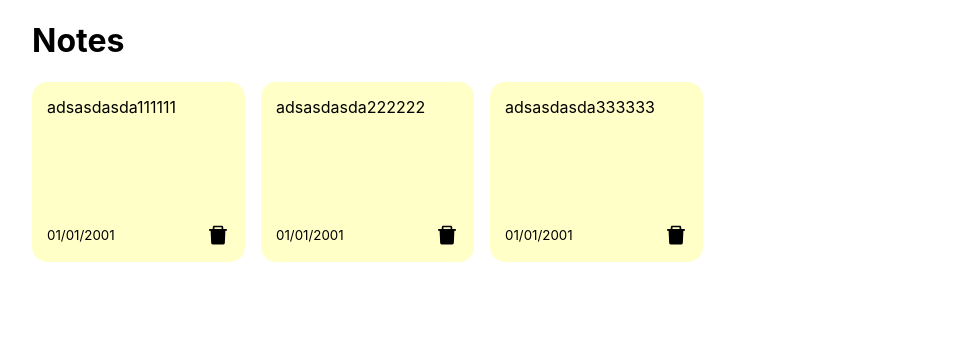
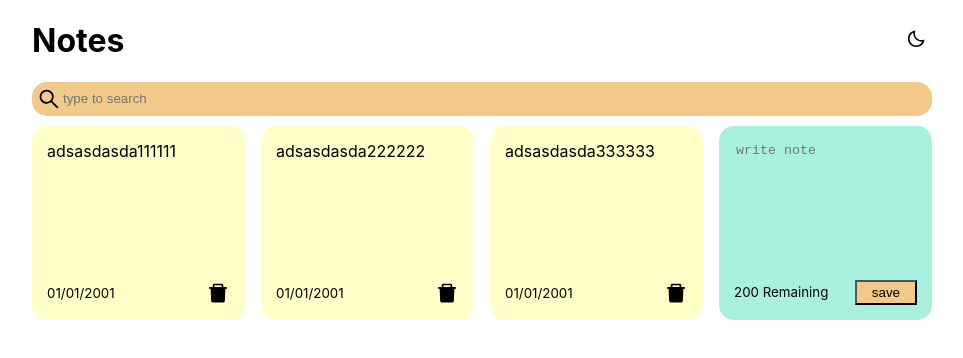
Before and after one commit to imbaman/react-notes, a React (Create React App) app: page / in a window 1280 px wide. Shown: the top 358 px of the page, without its empty margins (158-1121 px from the left). Built offline with nearby package versions, Linux system fonts and the light colour scheme.

Commit message:
uploading files

```diff
--- a/src/App.js
+++ b/src/App.js
@@ -1,34 +1,59 @@
-import {useState} from 'react';
-import { nanoid } from 'nanoid';
-import NoteList from './components/NoteList'
+import { useState } from "react";
+import { nanoid } from "nanoid";
+import NoteList from "./components/NoteList";
+import Search from "./components/Search";
+import Header from "./components/Header";
 
+const App = () => {
+  const [notes, setNotes] = useState([
+    {
+      id: nanoid(),
+      text: "adsasdasda111111",
+      date: "01/01/2001",
+    },
+    {
+      id: nanoid(),
+      text: "adsasdasda222222",
+      date: "01/01/2001",
+    },
+    {
+      id: nanoid(),
+      text: "adsasdasda333333",
+      date: "01/01/2001",
+    },
+  ]);
 
+  const [searchText, setSearchText] = useState("");
 
-const App = () =>{
+  const [darkMode, setDarkMode] = useState(false);
 
-const [notes, setNotes] = useState([
-  {
-    id:nanoid(),
-    text:'adsasdasda111111',
-    date:'01/01/2001',
-  },
-  {
-    id:nanoid(),
-    text:'adsasdasda222222',
-    date:'01/01/2001',
-  },
-  {
-    id:nanoid(),
-    text:'adsasdasda333333',
-    date:'01/01/2001',
-  },
-])
+  const AddNote = (text) => {
+    const date = new Date();
+    const newNote = {
+      id: nanoid(),
+      text,
+      date: date.toLocaleDateString(),
+    };
+    const newNotes = [...notes, newNote];
+    setNotes(newNotes);
+  };
 
+  const DeleteNote = (id) => {
+    const newNotes = notes.filter((note) => note.id !== id);
+    setNotes(newNotes);
+  };
   return (
-    <div className='container'>
-    <h1>Notes</h1>
-    <NoteList notes={notes}/>
+    <div className={`${darkMode && "dark-mode"}`}>
+      <div className='container'>
+        <Header handleDarkMode={setDarkMode} darkmode={darkMode} />
+        <Search handleSearchNote={setSearchText} />
+        <NoteList
+          notes={notes.filter((note) => note.text.includes(searchText))}
+          handleAddNote={AddNote}
+          handleDeleteNote={DeleteNote}
+        />
+      </div>
     </div>
-  )
-}
-export default App
+  );
+};
+export default App;
--- a/src/components/Note.js
+++ b/src/components/Note.js
@@ -1,15 +1,22 @@
-import {AiFillDelete} from 'react-icons/ai'
+import { AiFillDelete } from "react-icons/ai";
 
-const Note = ({text,date,id}) =>{
+const Note = ({ text, date, id, handleDeleteNote }) => {
   return (
     <div className='note'>
       <span>{text}</span>
-            <div className="note-footer">
+      <div className='note-footer'>
         <small>{date}</small>
-                <AiFillDelete className='icon' size='1.5em' style={{cursor:'pointer'}}/>
+        <AiFillDelete
+          onClick={() => {
+            handleDeleteNote(id);
+          }}
+          className='icon'
+          size='1.5em'
+          style={{ cursor: "pointer" }}
+        />
       </div>
     </div>
-    )
-}
+  );
+};
 
-export default Note
+export default Note;
--- a/src/components/NoteList.js
+++ b/src/components/NoteList.js
@@ -1,14 +1,20 @@
-import Note from './Note'
+import Note from "./Note";
+import AddNote from "./AddNote";
+const NoteList = ({ notes, handleAddNote, handleDeleteNote }) => {
+  return (
+    <div className='note-list'>
+      {notes.map((note) => (
+        <Note
+          key={note.id}
+          id={note.id}
+          text={note.text}
+          date={note.date}
+          handleDeleteNote={handleDeleteNote}
+        />
+      ))}
+      <AddNote handleAddNote={handleAddNote} />
+    </div>
+  );
+};
 
-const NoteList = ({notes}) =>{
-    return(
-        <div className='note-list'>
-            {notes.map((note) => (
-                 <Note key={note.id} id={note.id} text={note.text} date={note.date}/>
-            ))}
-        </div>
-    )
-}
-
-
-export default NoteList
+export default NoteList;
```
Lines whose indentation alone changed are shown as unchanged.
